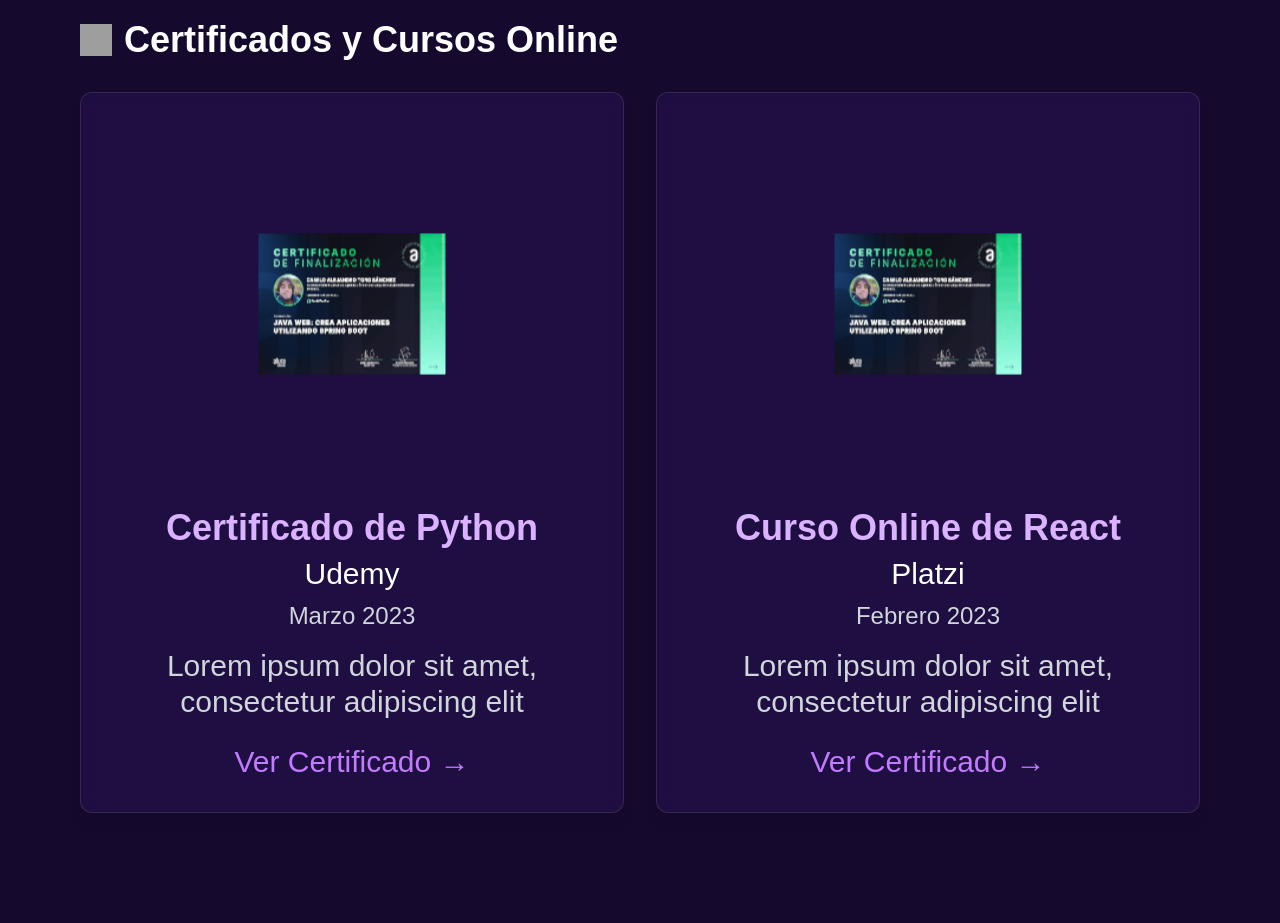
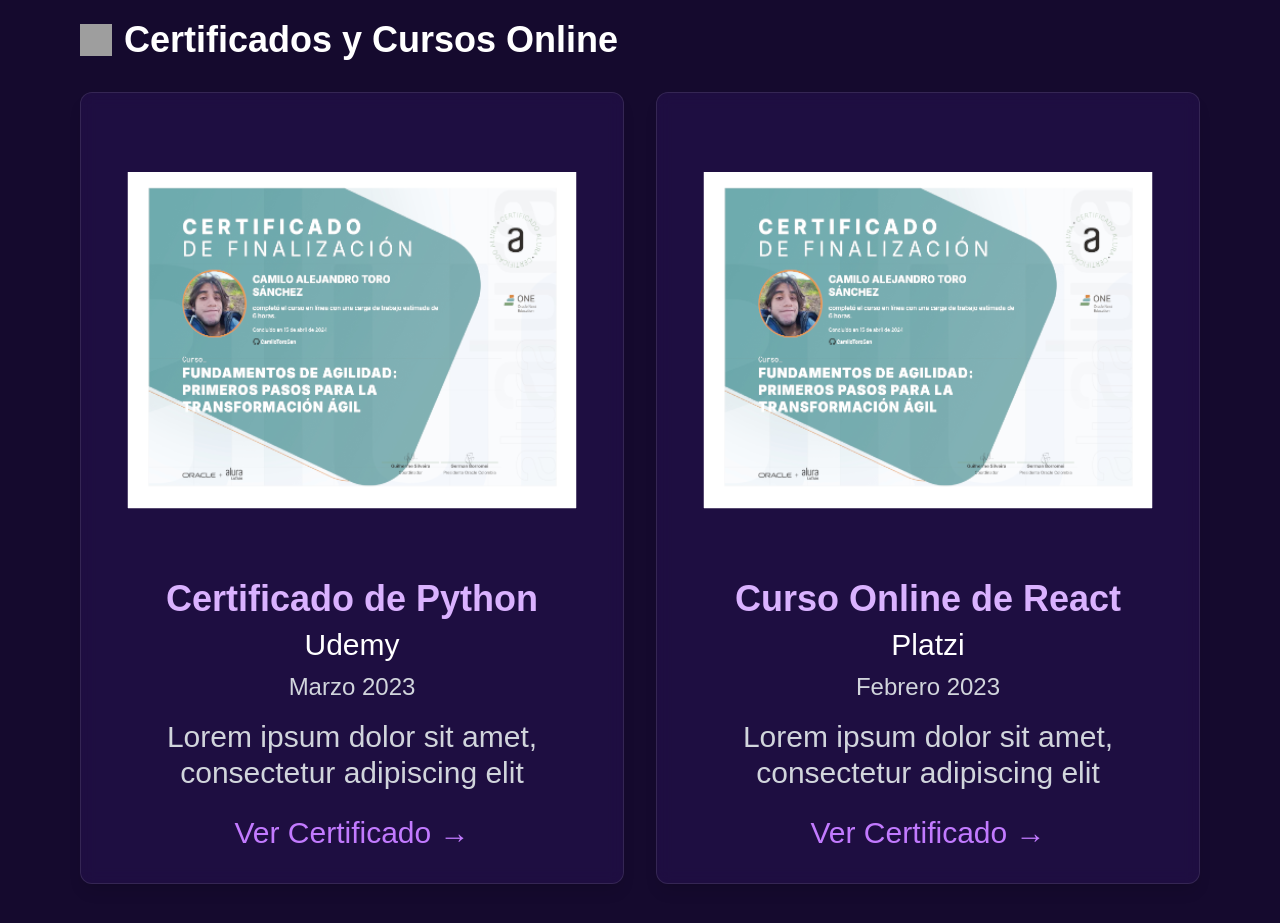
Before and after one commit to CamiloToroUCC/Portafolio-2025, a Next.js app: page / in a window 1280 px wide. Shown: the part 3720-4643 px from the top of the page. Built offline with nearby package versions, Linux system fonts and the light colour scheme; grey boxes are pictures that could not be loaded.

Commit message:
Nuev ocertificado en  certificados con efecto 3d

```diff
--- a/src/components/Certificate3D.tsx
+++ b/src/components/Certificate3D.tsx
@@ -4,28 +4,29 @@
 import { Canvas } from "@react-three/fiber";
 import { OrbitControls, useTexture } from "@react-three/drei";
 
+/*
+  CertificateMesh: carga `textureUrl` en una malla plana para renderizar el certificado 3D.
+*/
 function CertificateMesh({ textureUrl }: { textureUrl: string }) {
   const texture = useTexture(textureUrl);
   return (
     <mesh>
-      {/* Usamos un tamaño mayor para que la malla llene el canvas */}
       <planeGeometry args={[8, 6]} />
       <meshBasicMaterial map={texture} toneMapped={false} />
     </mesh>
   );
 }
 
+/*
+  Certificate3D: renderiza un canvas con aspect ratio 90% para ocupar casi todo el ancho del contenedor.
+  La cámara se posiciona para que la malla llene el espacio disponible.
+*/
 export default function Certificate3D() {
   return (
-    // Contenedor con aspect ratio 4:3 para que el canvas ocupe casi todo el ancho del card
-    <div style={{ position: "relative", width: "100%", paddingTop: "75%" }}>
-      <Canvas
-        style={{ position: "absolute", top: 0, left: 0 }}
-        camera={{ position: [0, 0, 10] }}
-      >
+    <div style={{ position: "relative", width: "100%", paddingTop: "90%" }}>
+      <Canvas style={{ position: "absolute", top: 0, left: 0 }} camera={{ position: [0, 0, 5] }}>
         <ambientLight intensity={0.5} />
         <Suspense fallback={null}>
-          {/* Utiliza la ruta especificada */}
           <CertificateMesh textureUrl="/certificates/certificate.jpg" />
         </Suspense>
         <OrbitControls enableZoom={true} />
```
Also changed, not shown: public/certificates/certificate.jpg.
